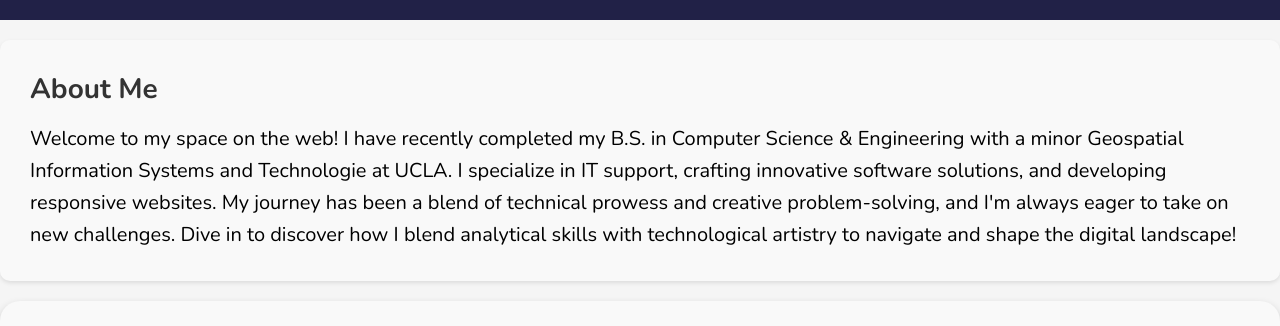
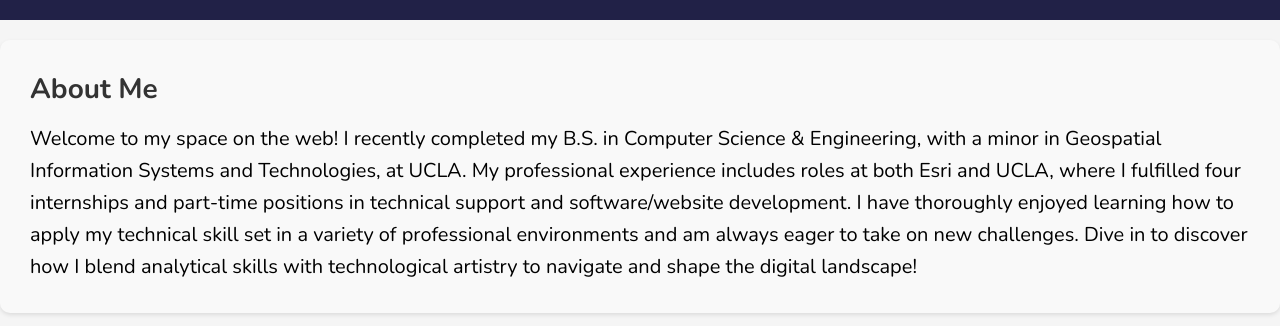
Before and after one commit to jardondaful/Jordan-Lin-Portfolio-Code, a React (Create React App) app: page / in a window 1280 px wide. Shown: the part 780-1106 px from the top of the page. Built offline with nearby package versions, Linux system fonts and the light colour scheme.

Commit message:
changed about section

```diff
--- a/src/about.js
+++ b/src/about.js
@@ -6,7 +6,12 @@ function About() {
       <section className="about-section section-fade">
         <h2>About Me</h2>
         <p>
-          Welcome to my space on the web! I have recently completed my B.S. in Computer Science & Engineering with a minor Geospatial Information Systems and Technologie at UCLA. I specialize in IT support, crafting innovative software solutions, and developing responsive websites. My journey has been a blend of technical prowess and creative problem-solving, and I'm always eager to take on new challenges. Dive in to discover how I blend analytical skills with technological artistry to navigate and shape the digital landscape!
+          Welcome to my space on the web! I recently completed my B.S. in Computer Science &
+          Engineering, with a minor in Geospatial Information Systems and Technologies, at UCLA. My professional
+          experience includes roles at both Esri and UCLA, where I fulfilled four internships and part-time positions
+          in technical support and software/website development. I have thoroughly enjoyed learning how to apply my technical
+          skill set in a variety of professional environments and am always eager to take on new challenges. Dive in to discover how I
+          blend analytical skills with technological artistry to navigate and shape the digital landscape!
         </p>
       </section>
     </>
```
